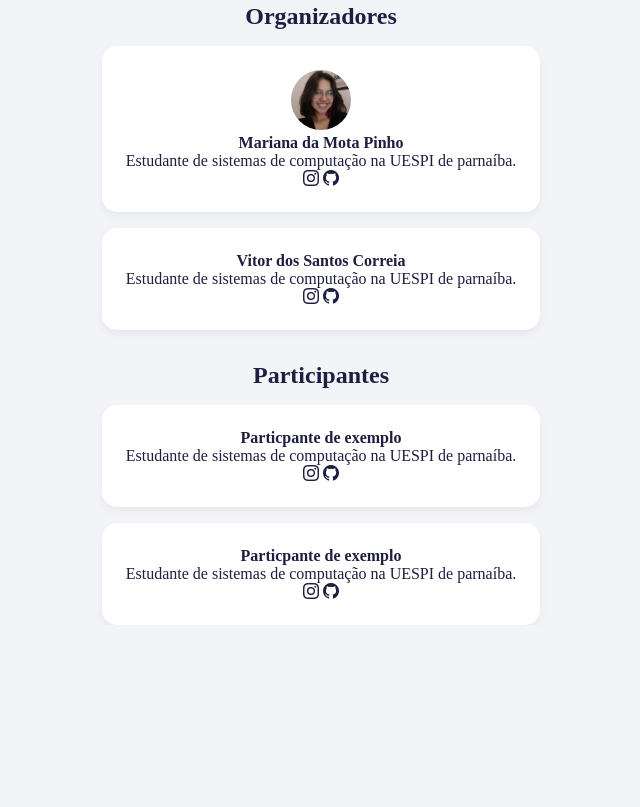
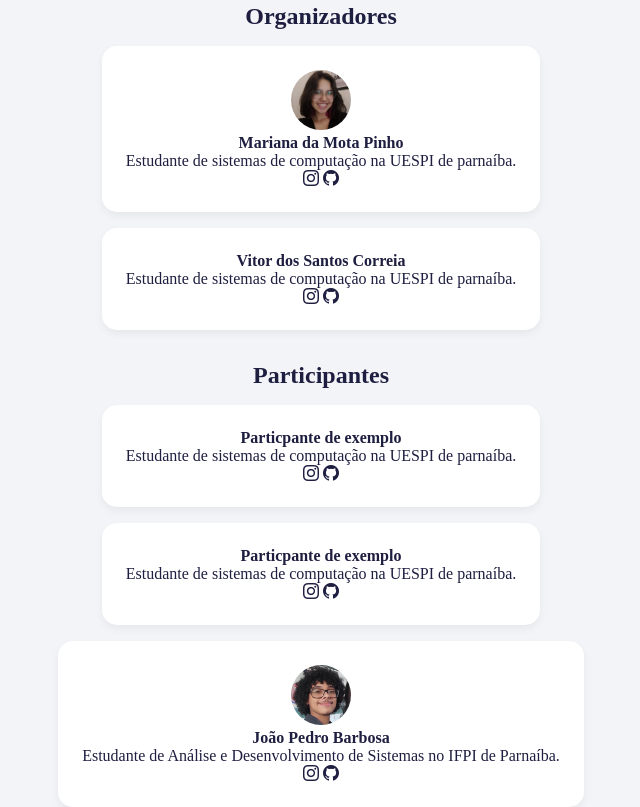
Before and after one commit to eumarianamota/hacktoberfest-phb-edition, a plain HTML site: page index.html in a window 1280 px wide. Shown: the part 829-1636 px from the top of the page, without its empty margins (319-959 px from the left). Before the commit the page ends 1454 px from the top, so only its background shows below. Drawn offline with nearby package versions, Linux system fonts and the light colour scheme.

Commit message:
added my name, instagram and github

```diff
--- a/index.html
+++ b/index.html
@@ -49,6 +49,13 @@
                     <a href="#"> <i class="bi bi-instagram"></i> </a>
                     <a href="#"> <i class="bi bi-github"></i> </a>
                 </div>
+                <div class="participant">
+                    <img src="documents/joao-pedro-barbosa-perfil.jpeg" alt="Foto-de-perfil-joao-pedro-barbosa">
+                    <h4>João Pedro Barbosa</h4>
+                    <p>Estudante de Análise e Desenvolvimento de Sistemas no IFPI de Parnaíba.</p>
+                    <a href="https://www.instagram.com/dev_joaopedro/"> <i class="bi bi-instagram"></i> </a>
+                    <a href="https://github.com/barbosa-jp"> <i class="bi bi-github"></i> </a>
+                </div>
             </div>
         </section>
     </main>
```
Also changed, not shown: documents/joao-pedro-barbosa-perfil.jpeg (added), 1 other file.
